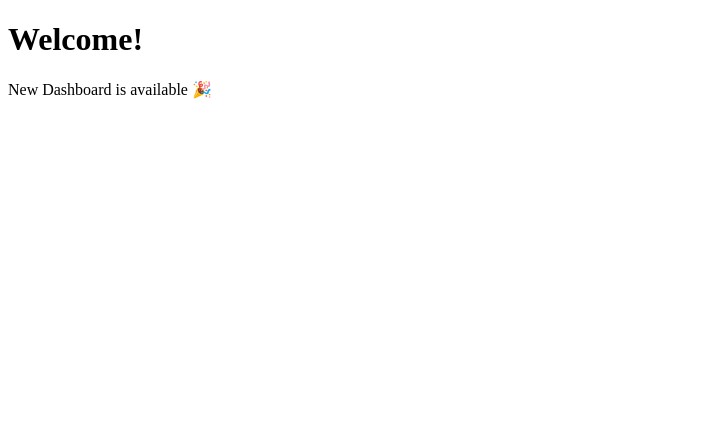
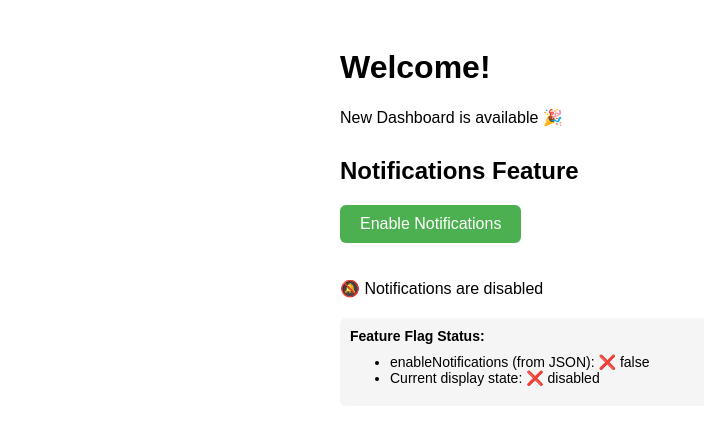
Before and after one commit to sajithahd/feature-flag-demo, a React (Vite) app: page / in a window 1280 px wide. Shown: the top 424 px of the page, without its empty margins (0-704 px from the left). Built offline with nearby package versions, Linux system fonts and the light colour scheme.

Commit message:
Changes from background composer bc-e70a4768-8e20-430a-8b60-72966e2e2d84

```diff
--- a/src/App.tsx
+++ b/src/App.tsx
@@ -1,25 +1,115 @@
 // Import React library for building the component
-import React from 'react';
+import React, { useState } from 'react';
 // Import custom hook for feature flag management
 import { useFeatureFlag } from './featureFlags/useFeatureFlag';
 
 /**
+ * Notification component that displays a sample notification
+ */
+const NotificationComponent: React.FC = () => {
+  return (
+    <div style={{
+      backgroundColor: '#4CAF50',
+      color: 'white',
+      padding: '12px 20px',
+      margin: '10px 0',
+      borderRadius: '8px',
+      boxShadow: '0 2px 4px rgba(0,0,0,0.1)',
+      display: 'flex',
+      alignItems: 'center',
+      gap: '10px'
+    }}>
+      <span style={{ fontSize: '20px' }}>🔔</span>
+      <div>
+        <strong>New Notification!</strong>
+        <p style={{ margin: 0, fontSize: '14px' }}>
+          You have a new message waiting for you.
+        </p>
+      </div>
+    </div>
+  );
+};
+
+/**
  * Main App component that demonstrates feature flag usage
  * Shows different content based on the newDashboard feature flag state
+ * and conditionally renders notifications based on enableNotifications flag
  */
 const App: React.FC = () => {
   const isDashboardEnabled = useFeatureFlag('enableDashboard');
+  const isNotificationsEnabled = useFeatureFlag('enableNotifications');
+
+  // Local state to simulate flag toggling (in a real app, this would be handled by the feature flag service)
+  const [localNotificationsEnabled, setLocalNotificationsEnabled] = useState(isNotificationsEnabled);
+
+  const toggleNotifications = () => {
+    setLocalNotificationsEnabled(!localNotificationsEnabled);
+  };
 
   return (
-    <div>
+    <div style={{
+      padding: '20px',
+      fontFamily: 'Arial, sans-serif',
+      maxWidth: '600px',
+      margin: '0 auto'
+    }}>
       {/* Main welcome heading */}
       <h1>Welcome!</h1>
+
+      {/* Dashboard feature flag demo */}
       {isDashboardEnabled ? (
         <p>New Dashboard is available 🎉</p>
       ) : (
         // Show this content when the new dashboard feature is disabled
         <p>Using old dashboard 🧓</p>
       )}
+
+      {/* Notifications section */}
+      <div style={{ marginTop: '30px' }}>
+        <h2>Notifications Feature</h2>
+
+        {/* Toggle button for notifications */}
+        <button
+          onClick={toggleNotifications}
+          style={{
+            backgroundColor: localNotificationsEnabled ? '#f44336' : '#4CAF50',
+            color: 'white',
+            border: 'none',
+            padding: '10px 20px',
+            borderRadius: '6px',
+            cursor: 'pointer',
+            fontSize: '16px',
+            marginBottom: '20px'
+          }}
+        >
+          {localNotificationsEnabled ? 'Disable Notifications' : 'Enable Notifications'}
+        </button>
+
+        {/* Conditional rendering of notification component */}
+        {localNotificationsEnabled ? (
+          <div>
+            <p>✅ Notifications are enabled</p>
+            <NotificationComponent />
+          </div>
+        ) : (
+          <p>🔕 Notifications are disabled</p>
+        )}
+
+        {/* Feature flag status indicator */}
+        <div style={{
+          marginTop: '20px',
+          padding: '10px',
+          backgroundColor: '#f5f5f5',
+          borderRadius: '6px',
+          fontSize: '14px'
+        }}>
+          <strong>Feature Flag Status:</strong>
+          <ul style={{ margin: '10px 0' }}>
+            <li>enableNotifications (from JSON): {isNotificationsEnabled ? '✅ true' : '❌ false'}</li>
+            <li>Current display state: {localNotificationsEnabled ? '✅ enabled' : '❌ disabled'}</li>
+          </ul>
+        </div>
+      </div>
     </div>
   );
 };
--- a/src/featureFlags/featureFlags.json
+++ b/src/featureFlags/featureFlags.json
@@ -1,4 +1,5 @@
 {
     "enableDashboard": true,
-    "enableProxyUser": false
+    "enableProxyUser": false,
+    "enableNotifications": false
   }
```
Also changed, not shown: 1 other file (tests, documents, lock files or other folders).
